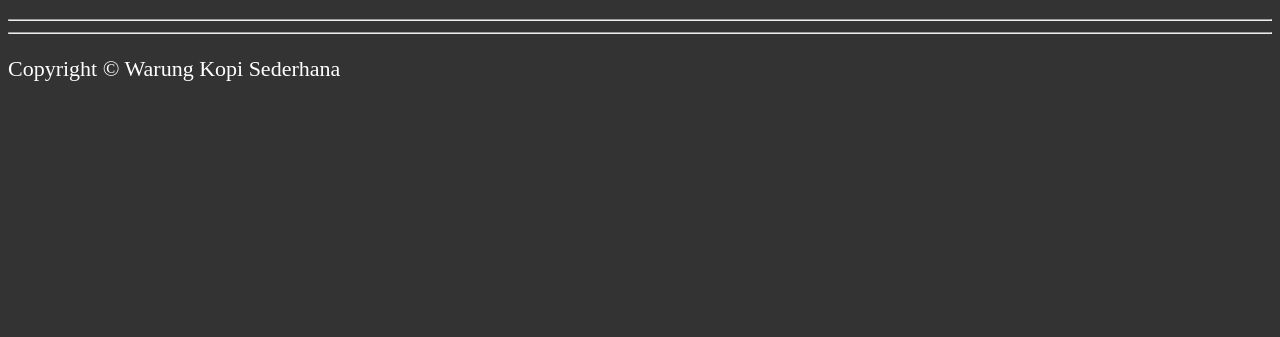
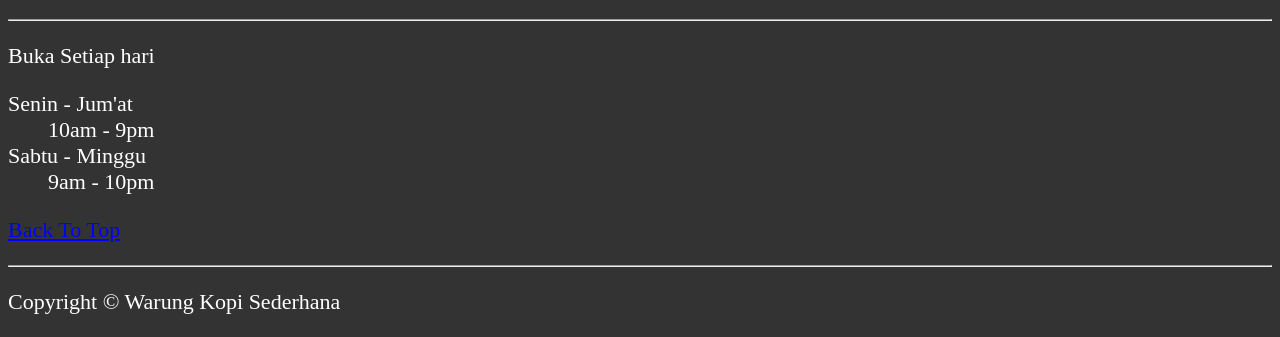
Before and after one commit to hadithian/project-website-warung-kopi, a plain HTML site: page hours.html in a window 1280 px wide. Shown: the part 521-858 px from the top of the page. Before the commit the page ends 800 px from the top, so only its background shows below. Drawn offline with Linux system fonts and the light colour scheme.

Commit message:
menambahkan isi main pada body html dengan informasi jam buka

```diff
--- a/hours.html
+++ b/hours.html
@@ -41,7 +41,18 @@
     <hr>
 
     <main>
-        <!-- our content -->
+        <p>
+            Buka Setiap hari
+        </p>
+        <dl>
+            <dt>Senin - Jum'at</dt>
+            <dd>10am - 9pm</dd>
+            <dt>Sabtu - Minggu</dt>
+            <dd>9am - 10pm</dd>
+        </dl>
+        <p>
+            <a href="#">Back To Top</a>
+        </p>
     </main>
 
     <hr>
```
